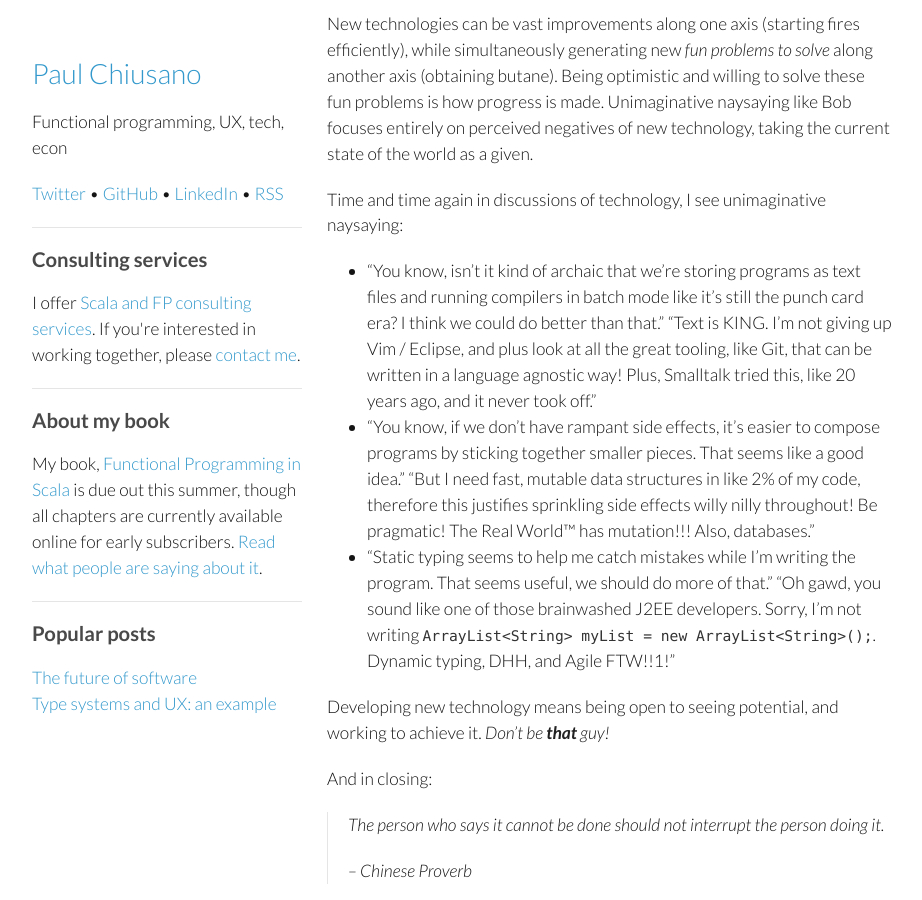
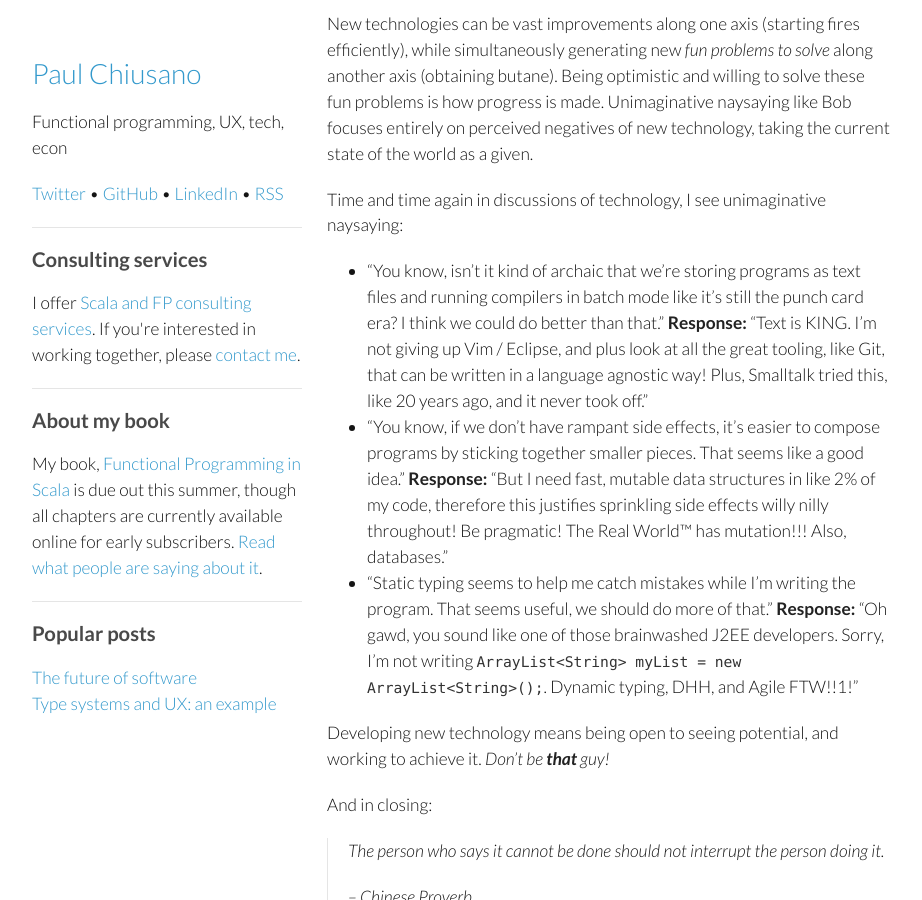
Before and after one commit to pchiusano/pchiusano.github.io, a Jekyll site: the page built from _posts/2014-08-27-naysaying.markdown, in a window 1280 px wide and 900 px high, scrolled down 496 px. Shown: the whole window, without its empty margins (178-1100 px from the left). Built offline with Jekyll 4.4.1, drawn with Linux system fonts in a browser that asks for light colours; comment, search, counter and statistics services are not loaded.

Commit message:
Update 2014-08-27-naysaying.markdown

```diff
--- a/_posts/2014-08-27-naysaying.markdown
+++ b/_posts/2014-08-27-naysaying.markdown
@@ -14,9 +14,9 @@ New technologies can be vast improvements along one axis (starting fires efficie
 
 Time and time again in discussions of technology, I see unimaginative naysaying:
 
-* "You know, isn't it kind of archaic that we're storing programs as text files and running compilers in batch mode like it's still the punch card era? I think we could do better than that." "Text is KING. I'm not giving up Vim / Eclipse, and plus look at all the great tooling, like Git, that can be written in a language agnostic way! Plus, Smalltalk tried this, like 20 years ago, and it never took off."
-* "You know, if we don't have rampant side effects, it's easier to compose programs by sticking together smaller pieces. That seems like a good idea." "But I need fast, mutable data structures in like 2% of my code, therefore this justifies sprinkling side effects willy nilly throughout! Be pragmatic! The Real World™ has mutation!!! Also, databases."
-* "Static typing seems to help me catch mistakes while I'm writing the program. That seems useful, we should do more of that." "Oh gawd, you sound like one of those brainwashed J2EE developers. Sorry, I'm not writing `ArrayList<String> myList = new ArrayList<String>();`. Dynamic typing, DHH, and Agile FTW!!1!"
+* "You know, isn't it kind of archaic that we're storing programs as text files and running compilers in batch mode like it's still the punch card era? I think we could do better than that." __Response:__ "Text is KING. I'm not giving up Vim / Eclipse, and plus look at all the great tooling, like Git, that can be written in a language agnostic way! Plus, Smalltalk tried this, like 20 years ago, and it never took off."
+* "You know, if we don't have rampant side effects, it's easier to compose programs by sticking together smaller pieces. That seems like a good idea." __Response:__ "But I need fast, mutable data structures in like 2% of my code, therefore this justifies sprinkling side effects willy nilly throughout! Be pragmatic! The Real World™ has mutation!!! Also, databases."
+* "Static typing seems to help me catch mistakes while I'm writing the program. That seems useful, we should do more of that." __Response:__ "Oh gawd, you sound like one of those brainwashed J2EE developers. Sorry, I'm not writing `ArrayList<String> myList = new ArrayList<String>();`. Dynamic typing, DHH, and Agile FTW!!1!"
 
 Developing new technology means being open to seeing potential, and working to achieve it. _Don't be **that** guy!_
 
```
